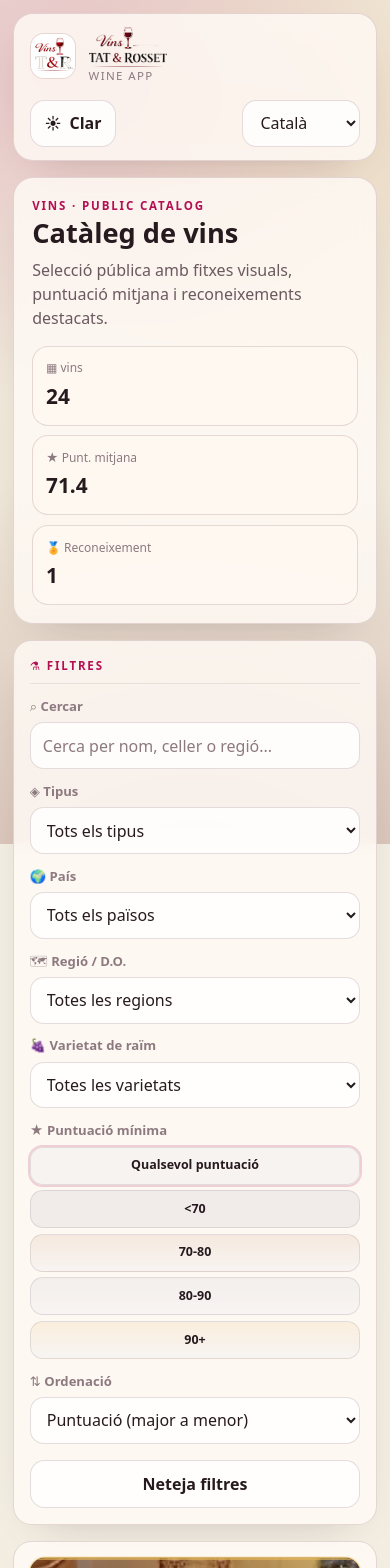
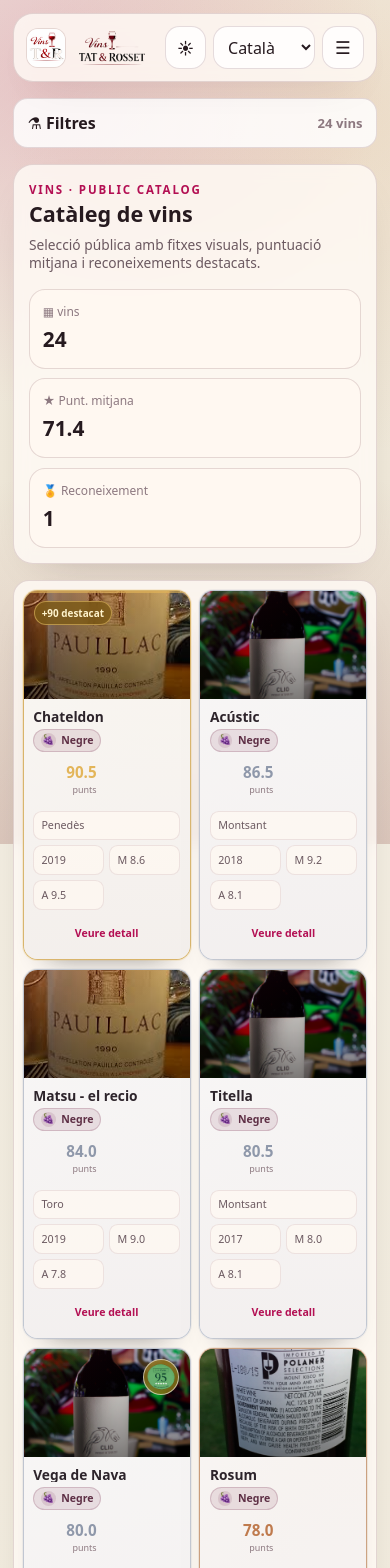
Before and after one commit to adriamuixi/wine-app, a React (Vite) app in the folder apps/web-public/: page / in a window 390 px wide. Shown: the top 1568 px of the page. Built offline with nearby package versions, Linux system fonts and the light colour scheme.

Commit message:
Burger and mobile view

```diff
--- a/apps/web-public/src/App.css
+++ b/apps/web-public/src/App.css
@@ -49,6 +49,8 @@
   justify-content: space-between;
   gap: 1rem;
   margin-bottom: 1rem;
+  position: relative;
+  flex-wrap: wrap;
 }
 
 .brand-block {
@@ -90,6 +92,39 @@
   display: flex;
   align-items: center;
   gap: 0.6rem;
+}
+
+.mobile-header-icon-button,
+.mobile-filter-trigger,
+.mobile-filter-apply {
+  border-radius: 0.9rem;
+  border: 1px solid var(--line);
+  background: var(--surface);
+  color: var(--text);
+  font: inherit;
+}
+
+.mobile-header-icon-button {
+  display: none;
+  width: 2.65rem;
+  height: 2.65rem;
+  align-items: center;
+  justify-content: center;
+  cursor: pointer;
+  font-size: 1.1rem;
+}
+
+.mobile-header-icon-button.active {
+  border-color: color-mix(in srgb, var(--accent) 45%, var(--line));
+  background: color-mix(in srgb, var(--surface) 88%, var(--accent) 12%);
+}
+
+.mobile-nav-menu {
+  display: none;
+}
+
+.mobile-filter-dropdown {
+  display: none;
 }
 
 .theme-toggle,
@@ -329,6 +364,10 @@
   padding: 0.95rem;
 }
 
+.wine-card-mobile-summary {
+  display: none;
+}
+
 .cards-grid {
   display: grid;
   grid-template-columns: repeat(auto-fill, minmax(290px, 1fr));
@@ -1460,37 +1499,282 @@
   }
 
   .public-topbar {
-    flex-direction: column;
-    align-items: stretch;
+    align-items: center;
+    gap: 0.75rem;
+    padding: 0.75rem;
   }
 
   .topbar-actions {
-    justify-content: space-between;
+    margin-left: auto;
+    gap: 0.45rem;
   }
 
   .brand-wordmark {
     max-width: 100%;
+    height: 34px;
+  }
+
+  .brand-icon {
+    width: 40px;
     height: 40px;
+    border-radius: 12px;
+  }
+
+  .brand-copy p {
+    display: none;
+  }
+
+  .theme-toggle {
+    padding: 0.55rem 0.7rem;
+  }
+
+  .theme-toggle span:last-child {
+    display: none;
+  }
+
+  .select-wrap select {
+    min-width: 5.3rem;
+    padding: 0.55rem 0.6rem;
+  }
+
+  .mobile-header-icon-button {
+    display: inline-flex;
+  }
+
+  .mobile-nav-menu {
+    position: absolute;
+    top: calc(100% + 0.35rem);
+    right: 0;
+    left: 0;
+    display: grid;
+    gap: 0.4rem;
+    border: 1px solid var(--line);
+    border-radius: 1rem;
+    background: color-mix(in srgb, var(--panel) 92%, transparent);
+    box-shadow: var(--shadow);
+    padding: 0.55rem;
+    backdrop-filter: blur(10px);
+    opacity: 0;
+    transform: translateY(-6px);
+    pointer-events: none;
+    transition: opacity 160ms ease, transform 160ms ease;
+    z-index: 10;
+  }
+
+  .mobile-nav-menu.open {
+    opacity: 1;
+    transform: translateY(0);
+    pointer-events: auto;
+  }
+
+  .mobile-nav-menu a {
+    color: var(--text);
+    text-decoration: none;
+    border: 1px solid var(--line-soft);
+    border-radius: 0.8rem;
+    background: var(--surface-soft);
+    padding: 0.75rem 0.8rem;
+    font-weight: 700;
+  }
+
+  .mobile-filter-dropdown {
+    display: grid;
+    gap: 0.5rem;
+    margin-bottom: 1rem;
+  }
+
+  .mobile-filter-trigger {
+    width: 100%;
+    padding: 0.75rem 0.85rem;
+    display: flex;
+    align-items: center;
+    justify-content: space-between;
+    gap: 0.75rem;
+    font-weight: 700;
+    cursor: pointer;
+  }
+
+  .mobile-filter-trigger.active {
+    border-color: color-mix(in srgb, var(--accent) 45%, var(--line));
+    background: color-mix(in srgb, var(--surface) 90%, var(--accent) 10%);
+  }
+
+  .mobile-filter-trigger-meta {
+    color: var(--muted);
+    font-size: 0.82rem;
+    font-weight: 600;
+  }
+
+  .mobile-filter-panel {
+    display: none;
+    border: 1px solid var(--line);
+    border-radius: 1rem;
+    background: var(--panel);
+    box-shadow: var(--shadow);
+    padding: 0.8rem;
+    gap: 0.7rem;
+  }
+
+  .mobile-filter-panel.open {
+    display: grid;
+  }
+
+  .mobile-filter-panel .filters-header {
+    padding-bottom: 0;
+    border-bottom: 0;
+  }
+
+  .mobile-filter-panel .eyebrow {
+    margin-bottom: 0.1rem;
+  }
+
+  .mobile-filter-apply {
+    min-height: 42px;
+    font-weight: 700;
+    cursor: pointer;
+  }
+
+  .hero-panel {
+    padding: 0.95rem;
+  }
+
+  .hero-panel h1 {
+    font-size: 1.35rem;
+  }
+
+  .hero-subtitle {
+    font-size: 0.86rem;
+    line-height: 1.35;
   }
 
   .hero-metrics {
     grid-template-columns: 1fr;
   }
 
+  .catalog-layout {
+    display: block;
+  }
+
   .filters-panel {
+    display: none;
+  }
+
+  .cards-grid {
+    grid-template-columns: repeat(2, minmax(0, 1fr));
+    gap: 0.65rem;
+  }
+
+  .cards-panel {
+    padding: 0.55rem;
+    border-radius: 1rem;
+  }
+
+  .wine-card {
+    grid-template-rows: 120px auto;
+    border-radius: 0.9rem;
+  }
+
+  .wine-card-media .gold-chip {
+    font-size: 0.62rem;
+    padding: 0.22rem 0.42rem;
+  }
+
+  .wine-card-award-corner-tag {
+    width: 2.25rem;
+    height: 2.25rem;
+  }
+
+  .wine-card-body {
+    padding: 0.6rem;
+    gap: 0.55rem;
+  }
+
+  .wine-card-head {
     grid-template-columns: 1fr;
-  }
-
-  .cards-grid {
+    gap: 0.45rem;
+  }
+
+  .wine-card-head h3 {
+    font-size: 0.93rem;
+    line-height: 1.15;
+    display: -webkit-box;
+    -webkit-line-clamp: 2;
+    -webkit-box-orient: vertical;
+    overflow: hidden;
+  }
+
+  .wine-type-pill {
+    margin-top: 0.28rem;
+    font-size: 0.66rem;
+    padding: 0.2rem 0.42rem;
+  }
+
+  .wine-type-pill-dot {
+    width: 0.92rem;
+    height: 0.92rem;
+    font-size: 0.62rem;
+  }
+
+  .score-award-stack {
+    width: 100%;
     grid-template-columns: 1fr;
+  }
+
+  .score-badge {
+    min-height: 0;
+    padding: 0.35rem 0.45rem;
+    border-radius: 0.7rem;
+  }
+
+  .score-badge strong {
+    font-size: 0.95rem;
+  }
+
+  .score-badge span {
+    font-size: 0.56rem;
+  }
+
+  .wine-card-info-section,
+  .wine-card-review-section {
+    display: none;
+  }
+
+  .wine-card-mobile-summary {
+    display: grid;
+    grid-template-columns: 1fr 1fr;
+    gap: 0.35rem;
+    font-size: 0.67rem;
+    color: var(--muted-strong);
+  }
+
+  .wine-card-mobile-summary div {
+    border: 1px solid var(--line-soft);
+    background: color-mix(in srgb, var(--surface-soft) 84%, transparent);
+    border-radius: 0.55rem;
+    padding: 0.35rem 0.45rem;
+    white-space: nowrap;
+    overflow: hidden;
+    text-overflow: ellipsis;
+  }
+
+  .wine-card-mobile-summary div:first-child {
+    grid-column: 1 / -1;
+  }
+
+  .wine-card-footer {
+    padding-top: 0;
+    gap: 0.5rem;
+  }
+
+  .card-link {
+    width: 100%;
+    text-align: center;
+    padding: 0.48rem 0.55rem;
+    font-size: 0.7rem;
   }
 
   .wine-card-meta {
     grid-template-columns: 1fr;
-  }
-
-  .wine-card-footer {
-    gap: 0.5rem;
   }
 
   .wine-card-review-block {
@@ -1529,3 +1813,21 @@
     grid-template-columns: repeat(3, 1fr);
   }
 }
+
+@media (max-width: 400px) {
+  .cards-grid {
+    gap: 0.55rem;
+  }
+
+  .wine-card {
+    grid-template-rows: 108px auto;
+  }
+
+  .wine-card-head h3 {
+    font-size: 0.86rem;
+  }
+
+  .card-link {
+    font-size: 0.66rem;
+  }
+}
--- a/apps/web-public/src/App.tsx
+++ b/apps/web-public/src/App.tsx
@@ -74,6 +74,13 @@ type Dictionary = {
     dark: string
     light: string
     language: string
+    menu: string
+    navigation: string
+    winesCatalog: string
+    whoWeAre: string
+    backoffice: string
+    openFilters: string
+    closeFilters: string
   }
   card: {
     avgScore: string
@@ -161,6 +168,13 @@ const DICT: Record<Locale, Dictionary> = {
       dark: 'Fosc',
       light: 'Clar',
       language: 'Idioma',
+      menu: 'Menú',
+      navigation: 'Navegació',
+      winesCatalog: 'Catàleg de vins',
+      whoWeAre: 'Qui som',
+      backoffice: 'Backoffice',
+      openFilters: 'Obre filtres',
+      closeFilters: 'Tanca filtres',
     },
     card: {
       avgScore: 'Punt. mitjana',
@@ -252,6 +266,13 @@ const DICT: Record<Locale, Dictionary> = {
       dark: 'Oscuro',
       light: 'Claro',
       language: 'Idioma',
+      menu: 'Menú',
+      navigation: 'Navegación',
+      winesCatalog: 'Catálogo de vinos',
+      whoWeAre: 'Quiénes somos',
+      backoffice: 'Backoffice',
+      openFilters: 'Abrir filtros',
+      closeFilters: 'Cerrar filtros',
     },
     card: {
       avgScore: 'Punt. media',
@@ -574,6 +595,8 @@ export default function App() {
   const [sortKey, setSortKey] = useState<SortKey>(initialUrl.sort)
   const [selectedWineId, setSelectedWineId] = useState<number | null>(initialUrl.wineId)
   const [activeModalImageIndex, setActiveModalImageIndex] = useState(0)
+  const [isMobileMenuOpen, setIsMobileMenuOpen] = useState(false)
+  const [isMobileFiltersOpen, setIsMobileFiltersOpen] = useState(false)
 
   const t = DICT[locale]
   const isDark = theme === 'dark'
@@ -695,55 +718,18 @@ export default function App() {
     [locale],
   )
 
-  return (
-    <main className="public-shell">
-      <div className="public-background" aria-hidden="true" />
+  const resetFilters = () => {
+    setSearch('')
+    setTypeFilter('all')
+    setCountryFilter('all')
+    setRegionFilter('all')
+    setGrapeFilter('all')
+    setMinScoreFilter('all')
+    setSortKey(DEFAULT_SORT)
+  }
 
-      <header className="public-topbar">
-        <div className="brand-block">
-          <img src="brand/icon-square-64.png" className="brand-icon" alt="" aria-hidden="true" />
-          <div className="brand-copy">
-            <img src={logoSrc} className="brand-wordmark" alt="Vins Tat & Rosset" />
-            <p>{t.appName}</p>
-          </div>
-        </div>
-
-        <div className="topbar-actions">
-          <button
-            type="button"
-            className="theme-toggle"
-            onClick={() => setTheme((current) => (current === 'light' ? 'dark' : 'light'))}
-            aria-label={isDark ? t.topbar.light : t.topbar.dark}
-          >
-            <span aria-hidden="true">{isDark ? '☾' : '☀'}</span>
-            <span>{isDark ? t.topbar.dark : t.topbar.light}</span>
-          </button>
-
-          <label className="select-wrap">
-            <span className="sr-only">{t.topbar.language}</span>
-            <select value={locale} onChange={(event) => setLocale(event.target.value as Locale)} aria-label={t.topbar.language}>
-              <option value="ca">Català</option>
-              <option value="es">Español</option>
-            </select>
-          </label>
-        </div>
-      </header>
-
-      <section className="hero-panel">
-        <div>
-          <p className="eyebrow">VINS · PUBLIC CATALOG</p>
-          <h1>{t.title}</h1>
-          <p className="hero-subtitle">{t.subtitle}</p>
-        </div>
-        <div className="hero-metrics" aria-label="catalog summary">
-          <article><span>{t.icons.results} {t.topbar.resultCount}</span><strong>{filteredWines.length}</strong></article>
-          <article><span>{t.icons.avgScore} {t.card.avgScore}</span><strong>{avgCatalogScore.toFixed(1)}</strong></article>
-          <article><span>{t.icons.rewards} {t.card.reward}</span><strong>{awardCount}</strong></article>
-        </div>
-      </section>
-
-      <section className="catalog-layout">
-        <aside className="filters-panel">
+  const filterControls = (
+    <>
       <div className="filters-header">
         <p className="eyebrow">{t.icons.filters} {t.filters.title}</p>
       </div>
@@ -830,21 +816,105 @@ export default function App() {
         </select>
       </label>
 
+      <button type="button" className="clear-filters" onClick={resetFilters}>
+        {t.filters.clear}
+      </button>
+    </>
+  )
+
+  return (
+    <main className="public-shell">
+      <div className="public-background" aria-hidden="true" />
+
+      <header className="public-topbar">
+        <div className="brand-block">
+          <img src="brand/icon-square-64.png" className="brand-icon" alt="" aria-hidden="true" />
+          <div className="brand-copy">
+            <img src={logoSrc} className="brand-wordmark" alt="Vins Tat & Rosset" />
+            <p>{t.appName}</p>
+          </div>
+        </div>
+
+        <div className="topbar-actions">
           <button
             type="button"
-            className="clear-filters"
-            onClick={() => {
-              setSearch('')
-              setTypeFilter('all')
-              setCountryFilter('all')
-              setRegionFilter('all')
-              setGrapeFilter('all')
-              setMinScoreFilter('all')
-              setSortKey(DEFAULT_SORT)
-            }}
+            className="theme-toggle"
+            onClick={() => setTheme((current) => (current === 'light' ? 'dark' : 'light'))}
+            aria-label={isDark ? t.topbar.light : t.topbar.dark}
           >
-            {t.filters.clear}
+            <span aria-hidden="true">{isDark ? '☾' : '☀'}</span>
+            <span>{isDark ? t.topbar.dark : t.topbar.light}</span>
           </button>
+
+          <label className="select-wrap">
+            <span className="sr-only">{t.topbar.language}</span>
+            <select value={locale} onChange={(event) => setLocale(event.target.value as Locale)} aria-label={t.topbar.language}>
+              <option value="ca">Català</option>
+              <option value="es">Español</option>
+            </select>
+          </label>
+
+          <button
+            type="button"
+            className={`mobile-header-icon-button${isMobileMenuOpen ? ' active' : ''}`}
+            aria-label={t.topbar.menu}
+            aria-expanded={isMobileMenuOpen}
+            aria-controls="mobile-nav-menu"
+            onClick={() => setIsMobileMenuOpen((open) => !open)}
+          >
+            <span aria-hidden="true">☰</span>
+          </button>
+        </div>
+
+        <nav id="mobile-nav-menu" className={`mobile-nav-menu${isMobileMenuOpen ? ' open' : ''}`} aria-label={t.topbar.navigation}>
+          <a href="#catalog" onClick={() => setIsMobileMenuOpen(false)}>{t.topbar.winesCatalog}</a>
+          <a href="#about" onClick={() => setIsMobileMenuOpen(false)}>{t.topbar.whoWeAre}</a>
+          <a href="/backoffice" onClick={() => setIsMobileMenuOpen(false)}>{t.topbar.backoffice}</a>
+        </nav>
+      </header>
+
+      <section className="mobile-filter-dropdown" aria-label={t.filters.title}>
+        <button
+          type="button"
+          className={`mobile-filter-trigger${isMobileFiltersOpen ? ' active' : ''}`}
+          onClick={() => setIsMobileFiltersOpen((open) => !open)}
+          aria-expanded={isMobileFiltersOpen}
+          aria-controls="mobile-filters-panel"
+        >
+          <span>{t.icons.filters} {t.filters.title}</span>
+          <span className="mobile-filter-trigger-meta">
+            {filteredWines.length} {t.topbar.resultCount}
+          </span>
+        </button>
+
+        <div id="mobile-filters-panel" className={`mobile-filter-panel${isMobileFiltersOpen ? ' open' : ''}`}>
+          {filterControls}
+          <button
+            type="button"
+            className="mobile-filter-apply"
+            onClick={() => setIsMobileFiltersOpen(false)}
+          >
+            {isMobileFiltersOpen ? t.topbar.closeFilters : t.topbar.openFilters}
+          </button>
+        </div>
+      </section>
+
+      <section className="hero-panel" id="catalog">
+        <div>
+          <p className="eyebrow">VINS · PUBLIC CATALOG</p>
+          <h1>{t.title}</h1>
+          <p className="hero-subtitle">{t.subtitle}</p>
+        </div>
+        <div className="hero-metrics" aria-label="catalog summary">
+          <article><span>{t.icons.results} {t.topbar.resultCount}</span><strong>{filteredWines.length}</strong></article>
+          <article><span>{t.icons.avgScore} {t.card.avgScore}</span><strong>{avgCatalogScore.toFixed(1)}</strong></article>
+          <article><span>{t.icons.rewards} {t.card.reward}</span><strong>{awardCount}</strong></article>
+        </div>
+      </section>
+
+      <section className="catalog-layout">
+        <aside className="filters-panel">
+          {filterControls}
         </aside>
 
         <section className="cards-panel">
@@ -949,6 +1019,13 @@ export default function App() {
                       </dl>
                     </section>
 
+                    <div className="wine-card-mobile-summary" aria-label="mobile summary">
+                      <div>{wine.region}</div>
+                      <div>{wine.vintage}</div>
+                      <div>{wine.mariaScore != null ? `M ${wine.mariaScore.toFixed(1)}` : 'M n/d'}</div>
+                      <div>{wine.adriaScore != null ? `A ${wine.adriaScore.toFixed(1)}` : 'A n/d'}</div>
+                    </div>
+
                     <section className="wine-card-review-section" aria-label="review summary">
                       <p className="wine-card-review-title">Valoració</p>
                       <div className="wine-card-review-block">
@@ -977,6 +1054,8 @@ export default function App() {
           </div>
         </section>
       </section>
+
+      <section className="mobile-about-anchor" id="about" aria-hidden="true" />
 
       {selectedWine ? (
         <div className="public-modal-backdrop" role="presentation" onClick={() => setSelectedWineId(null)}>
```
Lines whose indentation alone changed are shown as unchanged.
